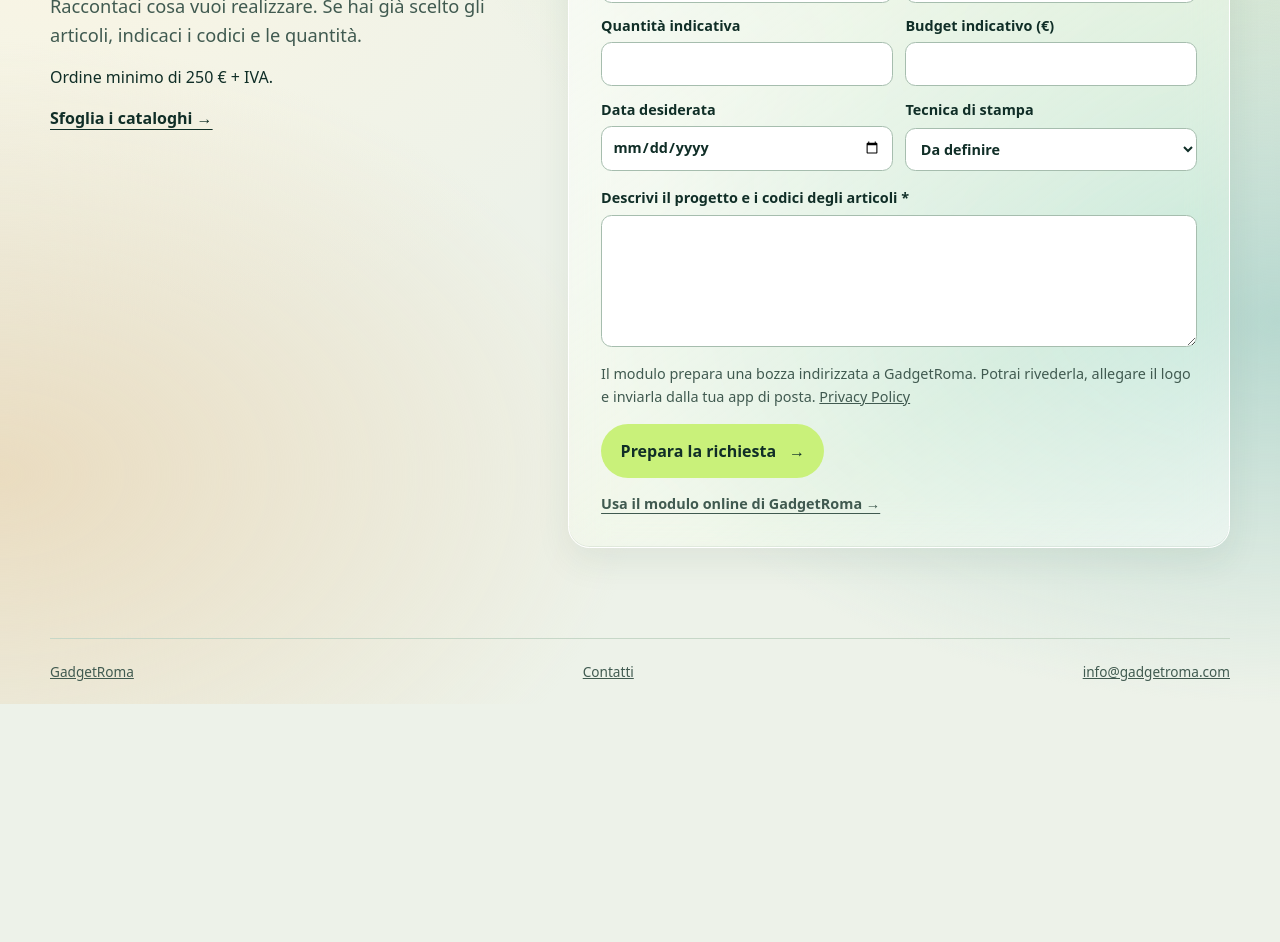
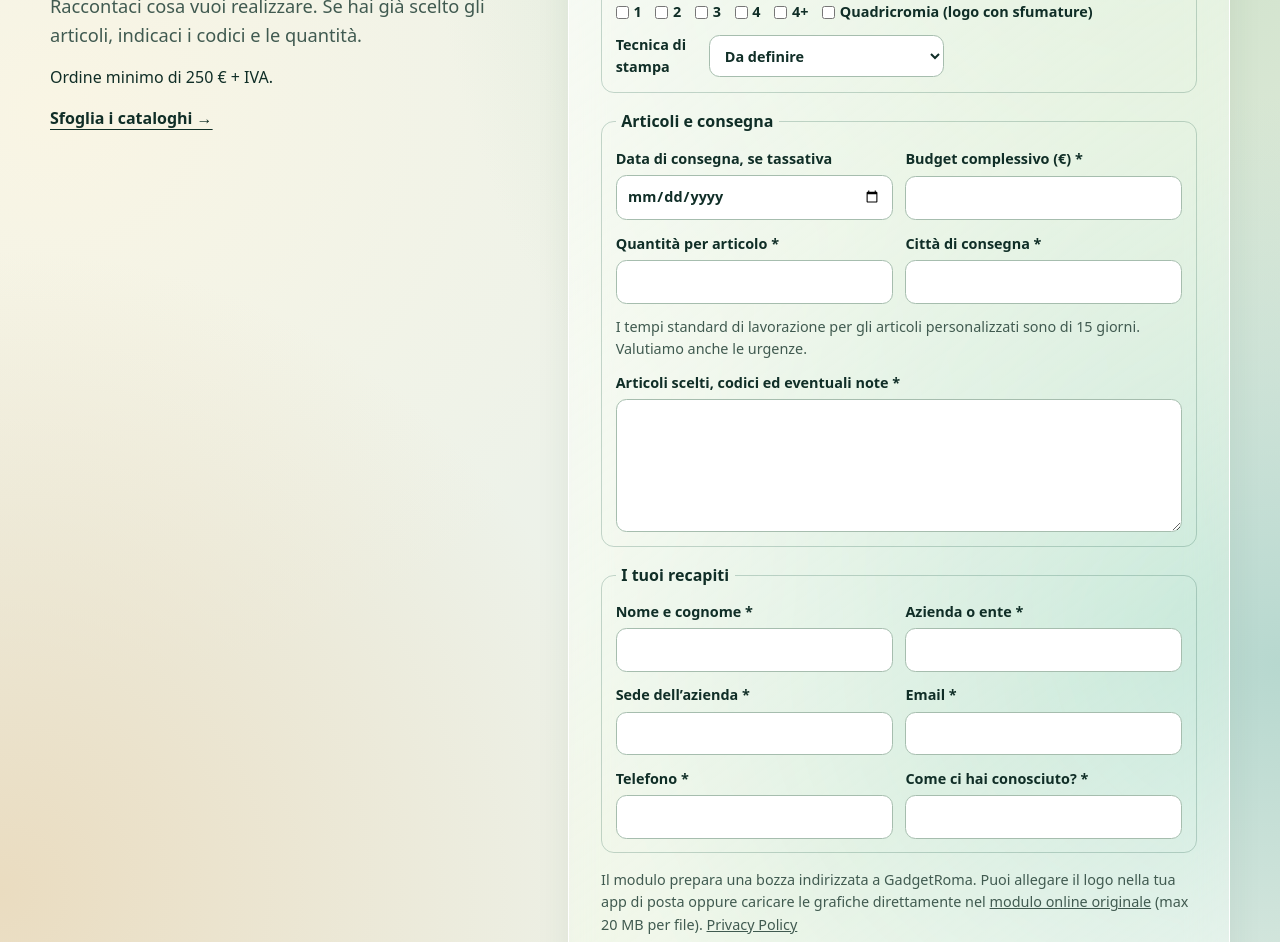
Before and after one commit to gigicirillo/gadgetroma, a plain HTML site: page preventivo/index.html in a window 1280 px wide. Shown: the part 391-1333 px from the top of the page. Before the commit the page ends 1095 px from the top, so only its background shows below. Drawn offline with Linux system fonts and the light colour scheme.

Commit message:
Align quote form with GadgetRoma reference

```diff
--- a/assets/lavorazioni.css
+++ b/assets/lavorazioni.css
@@ -41,3 +41,10 @@
 @media (max-width: 950px) { .technique-grid { grid-template-columns: repeat(2, minmax(0, 1fr)); } }
 @media (max-width: 680px) { .technique-grid, .quote-page { grid-template-columns: 1fr; } }
 @media (max-width: 380px) { .quote-fields { grid-template-columns: 1fr; } }
+
+.quote-group { display: grid; gap: .75rem; min-width: 0; margin: 0; padding: .85rem; border: 1px solid #28655240; border-radius: .8rem; }
+.quote-group legend { padding-inline: .35rem; font-weight: 800; }
+#quote-print:not([hidden]) { display: grid; gap: .55rem; }
+.quote-options { display: flex; flex-wrap: wrap; gap: .35rem .85rem; }
+.quote-options label { display: inline-flex; align-items: center; min-height: 2rem; }
+.quote-options input { width: auto; margin: 0; accent-color: #286552; }
--- a/assets/preventivo.js
+++ b/assets/preventivo.js
@@ -5,17 +5,33 @@ if (quoteForm) {
   const requested = new URLSearchParams(location.search).get('tecnica');
   if ([...technique.options].some((option) => option.value === requested)) technique.value = requested;
 
+  const printOptions = document.querySelector('#quote-print');
+  const updatePrintOptions = () => {
+    const withoutPrint = quoteForm.elements.personalizzazione.value === 'No';
+    printOptions.hidden = withoutPrint;
+    printOptions.querySelectorAll('input, select').forEach((field) => {
+      field.disabled = withoutPrint;
+    });
+  };
+  if (technique.value) quoteForm.elements.personalizzazione.value = 'Sì';
+  quoteForm.addEventListener('change', updatePrintOptions);
+  updatePrintOptions();
+
   quoteForm.addEventListener('submit', (event) => {
     event.preventDefault();
     const values = new FormData(quoteForm);
     const fields = [
       ['Nome', 'nome'], ['Azienda o ente', 'azienda'], ['Email', 'email'], ['Telefono', 'telefono'],
-      ['Quantità', 'quantita'], ['Budget (€)', 'budget'], ['Data desiderata', 'data'],
+      ['Sede dell’azienda', 'sede'], ['Come ci hai conosciuto', 'provenienza'],
+      ['Personalizzazione', 'personalizzazione'], ['Quantità per articolo', 'quantita'],
+      ['Budget (€)', 'budget'], ['Data desiderata', 'data'], ['Città di consegna', 'consegna'],
     ];
     const details = fields
       .filter(([, key]) => values.get(key).trim())
       .map(([label, key]) => `${label}: ${values.get(key).trim()}`);
-    if (technique.value) details.push(`Tecnica: ${technique.selectedOptions[0].text}`);
+    const colors = values.getAll('colori');
+    if (colors.length) details.push(`Colori: ${colors.join(', ')}`);
+    if (values.get('tecnica')) details.push(`Tecnica: ${technique.selectedOptions[0].text}`);
     const body = [...details, '', 'Progetto:', values.get('progetto').trim()].join('\r\n');
     document.querySelector('#testo-richiesta').value = body;
     document.querySelector('#quote-draft').hidden = false;
--- a/preventivo/index.html
+++ b/preventivo/index.html
@@ -31,14 +31,22 @@
       <div class="glass quote-form-card" id="richiesta">
         <form id="quote-form" hidden>
           <p>I campi contrassegnati con * sono obbligatori.</p>
-          <div class="quote-fields">
-            <label>Nome e cognome *<input name="nome" autocomplete="name" maxlength="100" required></label>
-            <label>Azienda o ente *<input name="azienda" autocomplete="organization" maxlength="120" required></label>
-            <label>Email *<input type="email" name="email" autocomplete="email" maxlength="180" required></label>
-            <label>Telefono<input type="tel" name="telefono" autocomplete="tel" maxlength="40"></label>
-            <label>Quantità indicativa<input type="number" name="quantita" min="1" max="100000000"></label>
-            <label>Budget indicativo (€)<input type="number" name="budget" min="0" max="100000000"></label>
-            <label>Data desiderata<input type="date" name="data"></label>
+          <fieldset class="quote-group">
+            <legend>Personalizzazione</legend>
+            <p id="personalizzazione-label">I tuoi gadget devono essere personalizzati? *</p>
+            <div class="quote-options" role="group" aria-labelledby="personalizzazione-label">
+              <label><input type="radio" name="personalizzazione" value="Sì" required> Sì</label>
+              <label><input type="radio" name="personalizzazione" value="No" required> No</label>
+            </div>
+            <div id="quote-print">
+              <p id="colori-label">Con quanti colori desideri la stampa?</p>
+              <div class="quote-options" role="group" aria-labelledby="colori-label">
+                <label><input type="checkbox" name="colori" value="1"> 1</label>
+                <label><input type="checkbox" name="colori" value="2"> 2</label>
+                <label><input type="checkbox" name="colori" value="3"> 3</label>
+                <label><input type="checkbox" name="colori" value="4"> 4</label>
+                <label><input type="checkbox" name="colori" value="4+"> 4+</label>
+                <label><input type="checkbox" name="colori" value="Quadricromia (logo con sfumature)"> Quadricromia (logo con sfumature)</label>
             <label>Tecnica di stampa<select name="tecnica">
               <option value="">Da definire</option>
               <option value="serigrafia">Serigrafia</option>
@@ -51,9 +59,31 @@
               <option value="transfer">Transfer serigrafico</option>
               <option value="dtf">Digitale diretto e DTF</option>
             </select></label>
-          </div>
-          <label>Descrivi il progetto e i codici degli articoli *<textarea name="progetto" rows="5" maxlength="600" required></textarea></label>
-          <p>Il modulo prepara una bozza indirizzata a GadgetRoma. Potrai rivederla, allegare il logo e inviarla dalla tua app di posta. <a href="https://www.iubenda.com/privacy-policy/65374800">Privacy Policy</a></p>
+            </div>
+          </fieldset>
+          <fieldset class="quote-group">
+            <legend>Articoli e consegna</legend>
+            <div class="quote-fields">
+              <label>Data di consegna, se tassativa<input type="date" name="data"></label>
+              <label>Budget complessivo (€) *<input type="number" name="budget" min="0" step=".01" required></label>
+              <label>Quantità per articolo *<input type="number" name="quantita" min="1" required></label>
+              <label>Città di consegna *<input name="consegna" maxlength="120" required></label>
+            </div>
+            <p>I tempi standard di lavorazione per gli articoli personalizzati sono di 15 giorni. Valutiamo anche le urgenze.</p>
+            <label>Articoli scelti, codici ed eventuali note *<textarea name="progetto" rows="5" required></textarea></label>
+          </fieldset>
+          <fieldset class="quote-group">
+            <legend>I tuoi recapiti</legend>
+            <div class="quote-fields">
+              <label>Nome e cognome *<input name="nome" autocomplete="name" maxlength="100" required></label>
+              <label>Azienda o ente *<input name="azienda" autocomplete="organization" maxlength="120" required></label>
+              <label>Sede dell’azienda *<input name="sede" autocomplete="address-level2" maxlength="120" required></label>
+              <label>Email *<input type="email" name="email" autocomplete="email" maxlength="180" required></label>
+              <label>Telefono *<input type="tel" name="telefono" autocomplete="tel" maxlength="40" required></label>
+              <label>Come ci hai conosciuto? *<input name="provenienza" maxlength="180" required></label>
+            </div>
+          </fieldset>
+          <p>Il modulo prepara una bozza indirizzata a GadgetRoma. Puoi allegare il logo nella tua app di posta oppure caricare le grafiche direttamente nel <a href="https://futuraclubs.it/gdtroma/richiestepreventivo/">modulo online originale</a> (max 20 MB per file). <a href="https://www.iubenda.com/privacy-policy/65374800">Privacy Policy</a></p>
           <button class="button" type="submit">Prepara la richiesta <span aria-hidden="true">→</span></button>
         </form>
         <div id="quote-draft" hidden>
@@ -62,7 +92,7 @@
           <textarea id="testo-richiesta" rows="6" readonly></textarea>
           <p>Destinatario <a href="mailto:info@gadgetroma.com">info@gadgetroma.com</a></p>
         </div>
-        <p><a class="text-link" href="https://www.gadgetroma.com/richiestepreventivo/">Usa il modulo online di GadgetRoma →</a></p>
+        <p><a class="text-link" href="https://futuraclubs.it/gdtroma/richiestepreventivo/">Apri il modulo online con caricamento file →</a></p>
       </div>
     </section>
   </main>
```
